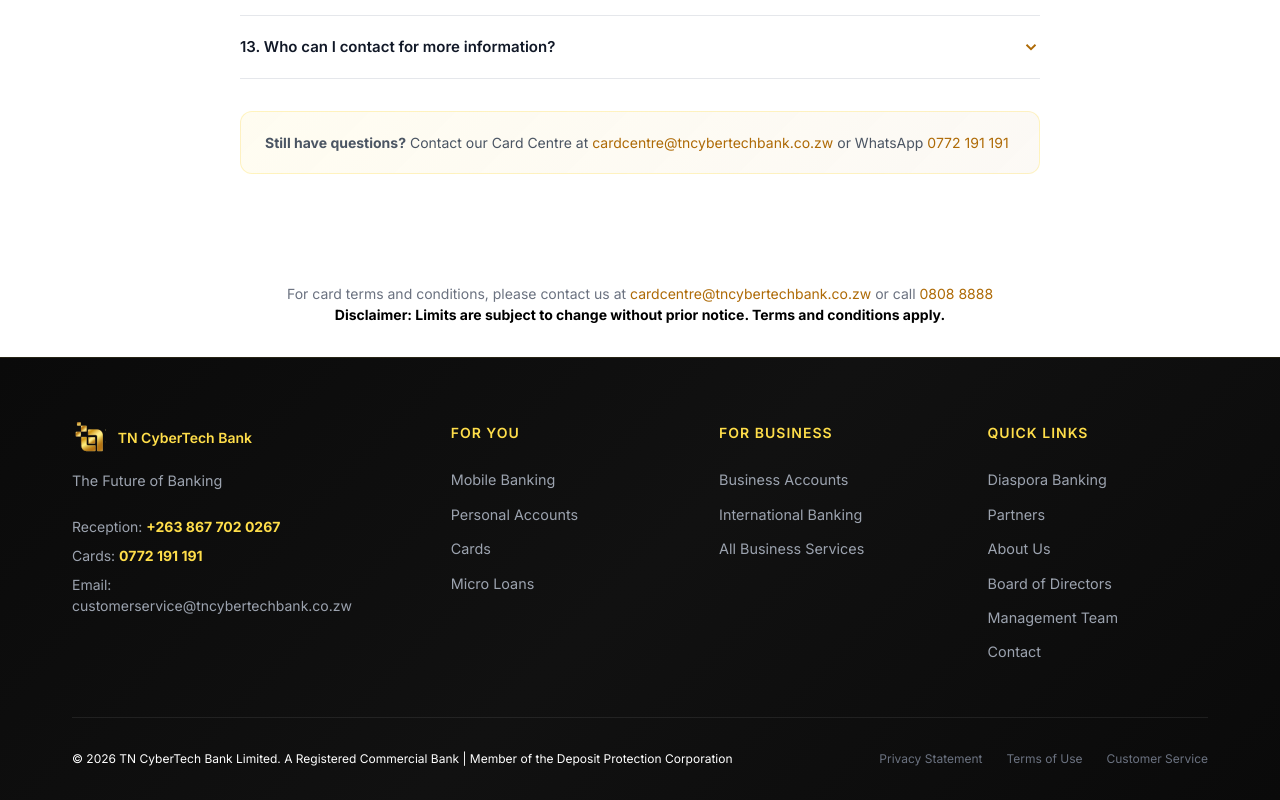
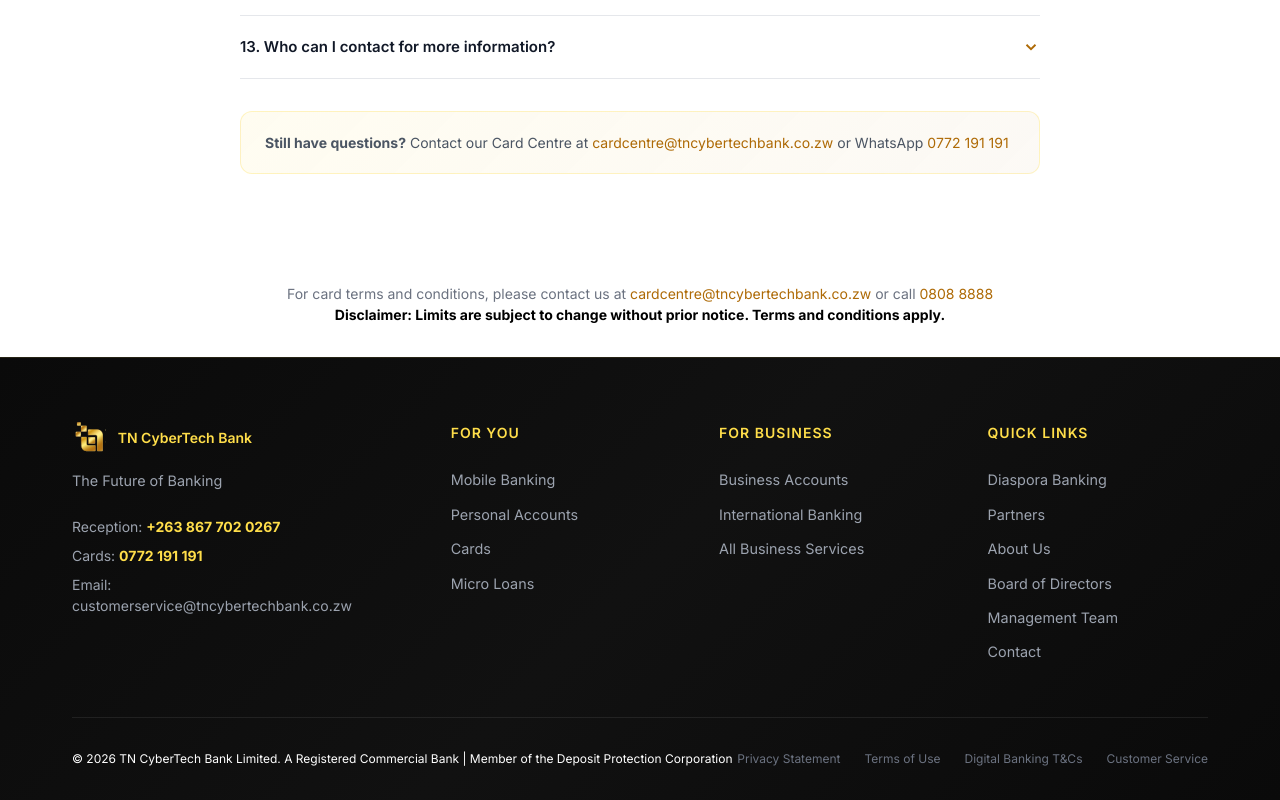
Before and after one commit to Tinashe77/TN, a React (Vite) app in the folder tn-landing/: page /for-you/cards/visa in a window 1280 px wide. Shown: the part 3627-4427 px from the top of the page. Built offline with nearby package versions, Linux system fonts and the light colour scheme.

Commit message:
Add Digital Banking T&Cs link to footer
Co-Authored-By: Claude Sonnet 4.6 <noreply@anthropic.com>

```diff
--- a/tn-landing/src/components/Footer.jsx
+++ b/tn-landing/src/components/Footer.jsx
@@ -56,6 +56,7 @@ function Footer() {
           <div className="footer-bottom-links">
             <Link to="/privacy-statement">Privacy Statement</Link>
             <Link to="/terms-of-use">Terms of Use</Link>
+            <Link to="/digital-banking-terms">Digital Banking T&amp;Cs</Link>
             <Link to="/customer-service">Customer Service</Link>
           </div>
         </div>
```
